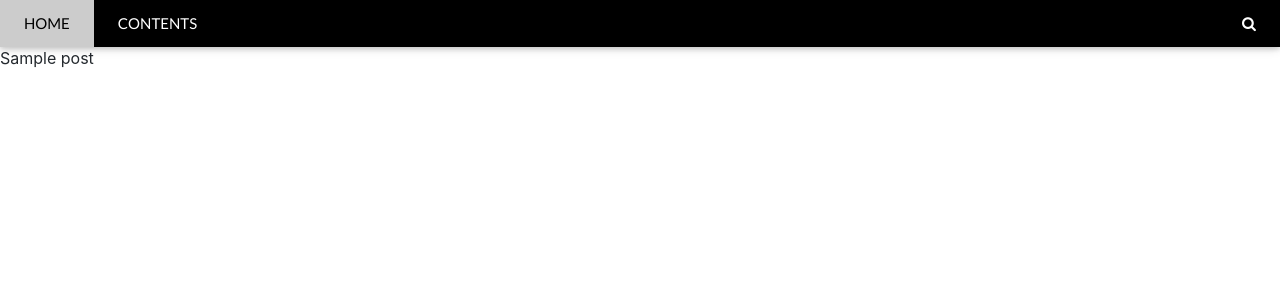
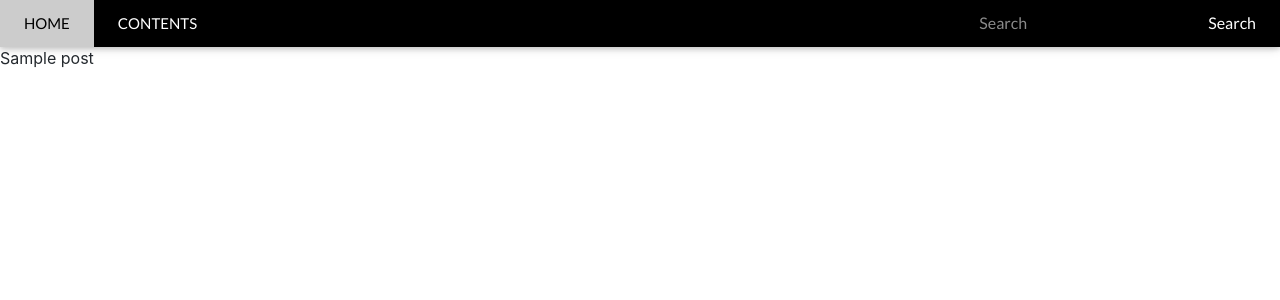
Before and after one commit to NHTHEBEST/NHTHEBEST-Archive, a Flask app: template templates/post.html in a window 1280 px wide. Shown: the top 300 px of the page. Run offline with Flask 2, Linux system fonts and the light colour scheme; the template is opened without the code that fills it: most values are stand-ins (such as "Sample title", 1, 10 or a date in 2020); some libraries are stand-ins or nearby versions.

Commit message:
add search

```diff
--- a/server.py
+++ b/server.py
@@ -17,6 +17,10 @@ def favicon():
     return send_from_directory(os.path.join(app.root_path, 'static/favicon'),
                                'favicon.ico', mimetype='image/vnd.microsoft.icon')
 
+@app.route('/searchin/<inp>')
+def menu(inp):
+    return '<option value="HTML">'
+
 @app.route('/p/<post>')
 def post(post):
     md = ""
@@ -26,7 +30,7 @@ def post(post):
         md = f.read()
         f.close()
     except:
-        return not_found()
+        return not_found(None)
     html = gethtml(md)
     return render_template('post.html', post=html, title=post)
 
--- a/static/script.js
+++ b/static/script.js
@@ -7,9 +7,30 @@ function myFunction() {
   }
 }
 
-var modal = document.getElementById('ticketModal');
-window.onclick = function(event) {
-  if (event.target == modal) {
-    modal.style.display = "none";
+
+
+function update_search(){
+// Get the <datalist> and <input> elements.
+var dataList = document.getElementById('json-datalist');
+var input = document.getElementById('ajax');
+var data = input.value;
+// Create a new XMLHttpRequest.
+var request = new XMLHttpRequest();
+
+// Handle state changes for the request.
+request.onreadystatechange = function(response) {
+  if (request.readyState === 4) {
+    if (request.status === 200) {
+
+      dataList.innerHTML = req.responseText;
+    }
   }
+};
+var url = '/searchin/'
+// Update the placeholder text
+url = url.concat(data)
+console.log(url);
+// Set up and make the request.
+request.open('GET', url, true);
+request.send();
 }
--- a/templates/post.html
+++ b/templates/post.html
@@ -36,6 +36,35 @@ html, body {
 .footer a{
     text-decoration:none;
 }
+.search-input{
+    float: right;
+}
+
+.search-input input[type=submit]{
+    background: #000;
+    border: none;
+    color: white;
+    padding: 11px 24px;
+    text-align: center;
+    text-decoration: none;
+    display: inline-block;
+    font-size: 16px;
+}
+.search-input input[type=submit]:hover{
+    background: #ccc;
+}
+
+.search-input input[type=text]{
+    background: #000;
+    border: none;
+    color: white;
+    padding: 11px 24px;
+
+    text-decoration: none;
+    display: inline-block;
+    font-size: 16px;
+}
+
 </style>
 <script src="/static/script.js"></script>
 <script src="/static/highlight.pack.js"></script>
@@ -50,7 +79,15 @@ html, body {
           <a class="w3-bar-item w3-button w3-padding-large w3-hide-medium w3-hide-large w3-right" href="javascript:void(0)" onclick="myFunction()" title="Toggle Navigation Menu"><i class="fa fa-bars"></i></a>
           <a href="/" class="w3-bar-item w3-button w3-padding-large">HOME</a>
           <a href="/p/contents" class="w3-bar-item w3-button w3-padding-large w3-hide-small">CONTENTS</a>
-          <a href="javascript:void(0)" class="w3-padding-large w3-hover-red w3-hide-small w3-right"><i class="fa fa-search"></i></a>
+
+          <form id="search" class="search-input">
+              <input id="ajax" type="text" list="json-datalist" placeholder="Search" onkeydown="update_search()">
+              <datalist id="json-datalist"></datalist>
+              <input type="submit" value="Search">
+<!--              <a href="javascript:void(0)"  class="w3-padding-large w3-hover-red w3-hide-small w3-right"><i class="fa fa-search"></i></a>-->
+          </form>
+
+
         </div>
 </div>
 
```
